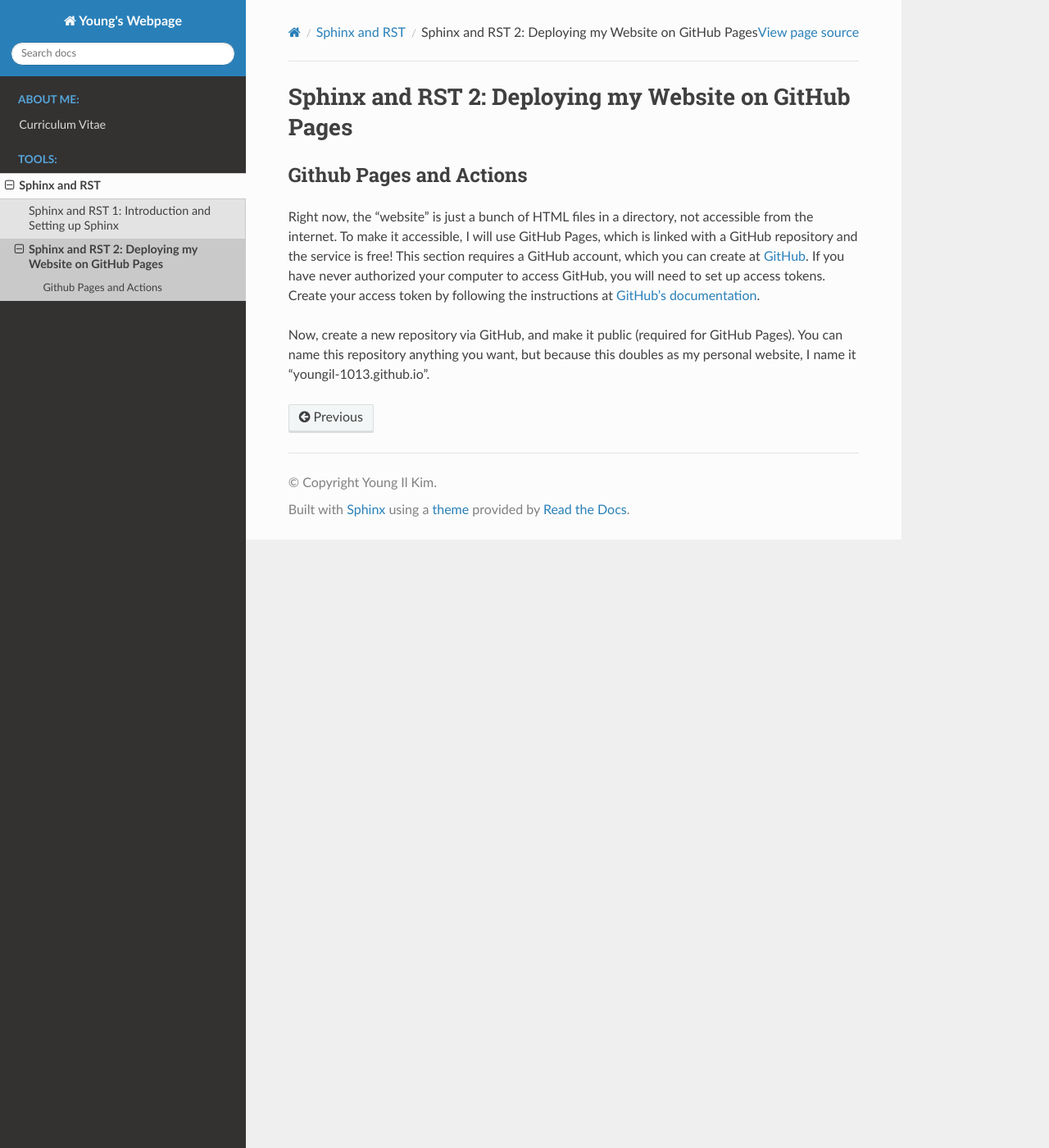
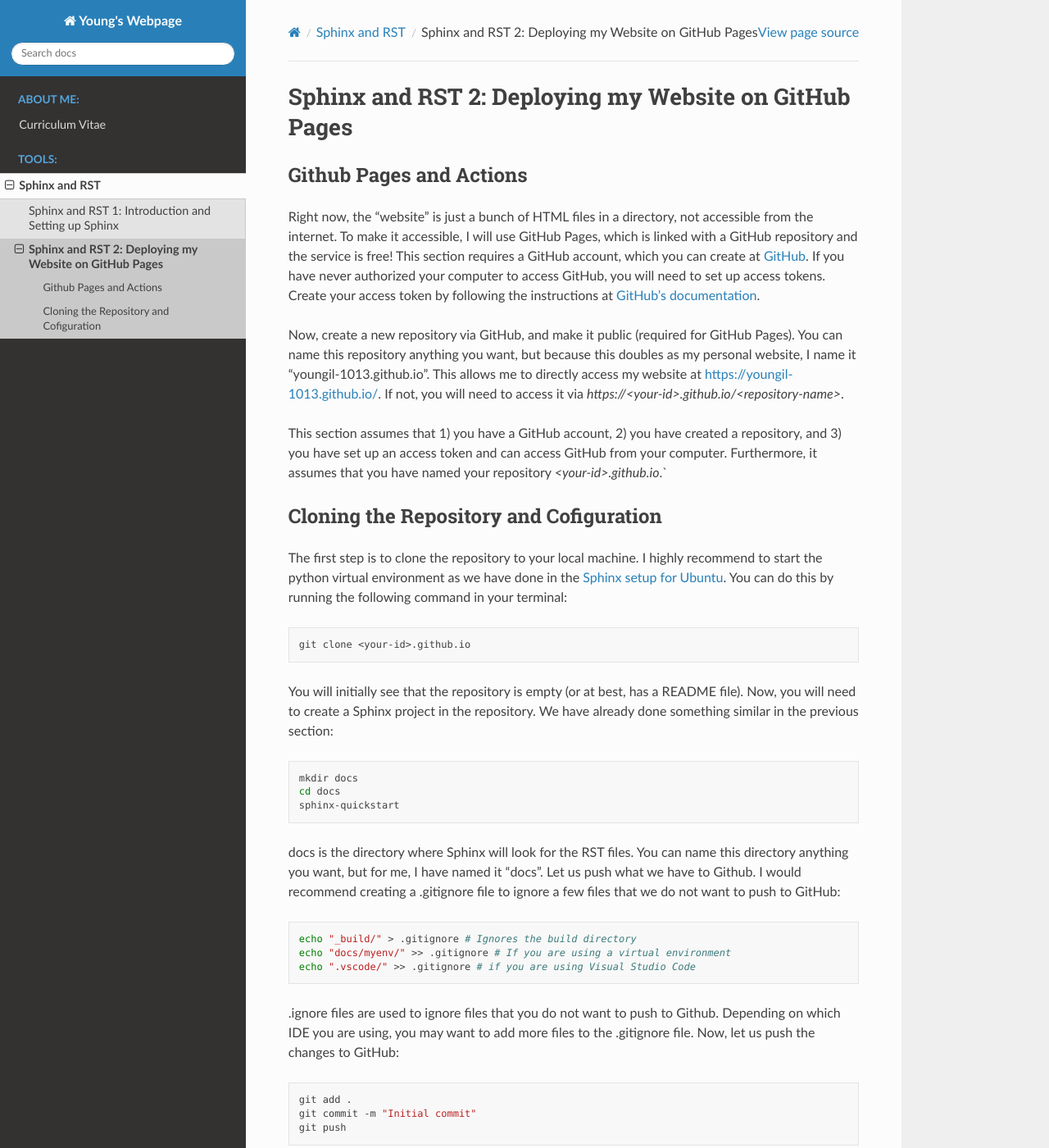
Before and after one commit to youngil-1013/documentation-example, a Sphinx documentation site: the page built from docs/sphinx/sphinx2.rst, in a window 1280 px wide and 1400 px high. Shown: the whole window at 82% size. Built offline with Sphinx 7.4.7 and the Read the Docs theme 3.1.0, drawn with Linux system fonts in a browser that asks for light colours; some of the changed text lies outside the part shown.

Commit message:
eddited sphinx/sphinx1 sphinx/sphinx2

```diff
--- a/docs/sphinx/sphinx1.rst
+++ b/docs/sphinx/sphinx1.rst
@@ -21,8 +21,10 @@ Sphinx was originally built for RST, but as Markdown became more popular, they a
 
 In this blog, I will go through how I have set up Sphinx and RST to build this website. This study follows `CodeRefinery team's documentation <https://coderefinery.github.io/documentation/>`_.
 
+.. _setupfor-ubuntu:
+
 Sphinx setup for Ubuntu
--------------
+-----------------------
 The full prerequisites can be found in the `Sphinx documentation <https://www.sphinx-doc.org/en/master/usage/installation.html>`_.
 However, if you have a fresh Ubuntu installation, follow these steps
 
--- a/docs/sphinx/sphinx2.rst
+++ b/docs/sphinx/sphinx2.rst
@@ -9,3 +9,41 @@ This section requires a GitHub account, which you can create at `GitHub <https:g
 Create your access token by following the instructions at `GitHub's documentation <https://docs.github.com/en/github/authenticating-to-github/keeping-your-account-and-data-secure/creating-a-personal-access-token>`_.
 
 Now, create a new repository via GitHub, and make it public (required for GitHub Pages). You can name this repository anything you want, but because this doubles as my personal website, I name it "youngil-1013.github.io".
+This allows me to directly access my website at `https://youngil-1013.github.io/ <https://youngil-1013.github.io/>`_. If not, you will need to access it via `https://<your-id>.github.io/<repository-name>`.
+
+This section assumes that 1\) you have a GitHub account, 2\) you have created a repository, and 3\) you have set up an access token and can access GitHub from your computer. Furthermore, it assumes that you have named your repository `<your-id>.github.io`.`
+
+Cloning the Repository and Cofiguration
+----------------------------------------
+The first step is to clone the repository to your local machine. I highly recommend to start the python virtual environment as we have done in the :ref:`setupfor-ubuntu`. You can do this by running the following command in your terminal:
+
+.. code-block:: bash
+
+  git clone <your-id>.github.io
+
+You will initially see that the repository is empty (or at best, has a README file). Now, you will need to create a Sphinx project in the repository. We have already done something similar in the previous section:
+
+.. code-block:: bash
+
+  mkdir docs
+  cd docs
+  sphinx-quickstart
+
+docs is the directory where Sphinx will look for the RST files. You can name this directory anything you want, but for me, I have named it "docs". Let us push what we have to Github. I would recommend creating a .gitignore file to ignore a few files that we do not want to push to GitHub:
+
+.. code-block:: bash
+
+  echo "_build/" > .gitignore # Ignores the build directory
+  echo "docs/myenv/" >> .gitignore # If you are using a virtual environment
+  echo ".vscode/" >> .gitignore # if you are using Visual Studio Code
+
+.ignore files are used to ignore files that you do not want to push to Github. Depending on which IDE you are using, you may want to add more files to the .gitignore file. Now, let us push the changes to GitHub:
+
+.. code-block:: bash
+
+  git add .
+  git commit -m "Initial commit"
+  git push
+
+Your repository should now be uploaded to `github.com/<your-id>.<your-id>.github.io`. Mine is at `https://github.com/youngil-1013/youngil-1013.github.io <https://github.com/youngil-1013/youngil-1013.github.io>`_
+However, that's only the source code. We want to deploy the website. To do this, we will use Github Actions and Pages. First of all,
```
